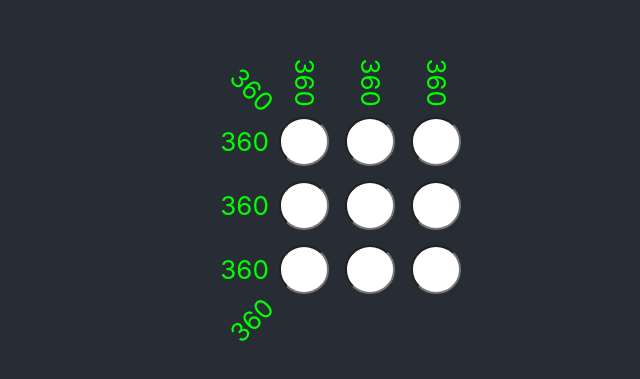
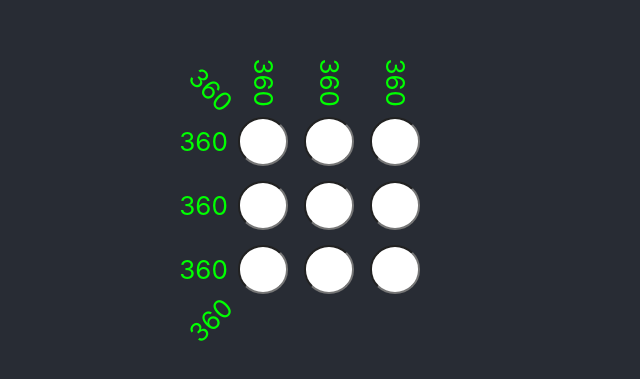
Before and after one commit to keidax/cactpot-solver, a React (Create React App) app: page / in a window 1280 px wide. Shown: the part 211-590 px from the top of the page, without its empty margins (313-953 px from the left). Built offline with nearby package versions, Linux system fonts and the light colour scheme.

Commit message:
Ensure cactpot board is centered

```diff
--- a/src/App.css
+++ b/src/App.css
@@ -53,3 +53,8 @@
     text-align: right;
     vertical-align: bottom;
 }
+
+.board-table {
+    /* Negate the width of .number-horizontal so the board is centered while ignoring label text. */
+    margin-left: -5ch;
+}
--- a/src/App.tsx
+++ b/src/App.tsx
@@ -56,7 +56,7 @@ function Board() {
 
     return (
       <>
-      <table>
+      <table className="board-table">
         <tbody>
           <tr>
             <td className="cell-rotated-right">
```
